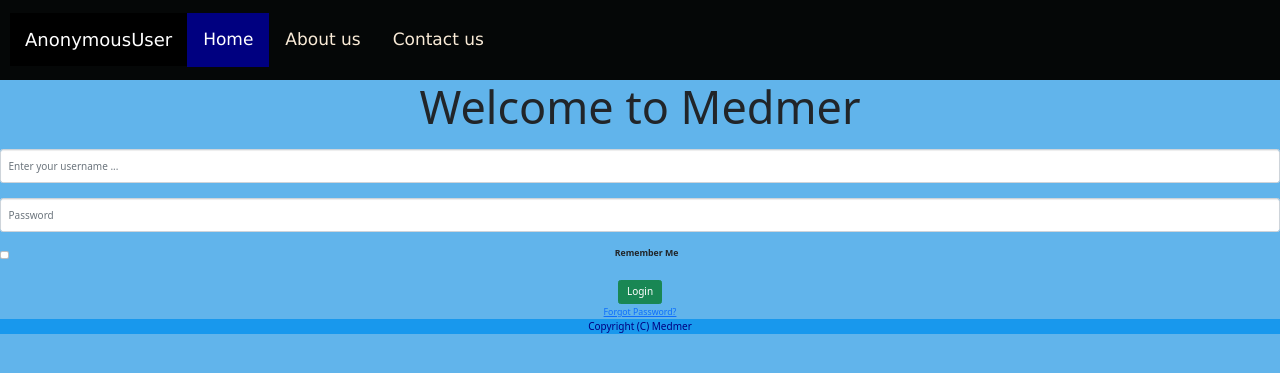
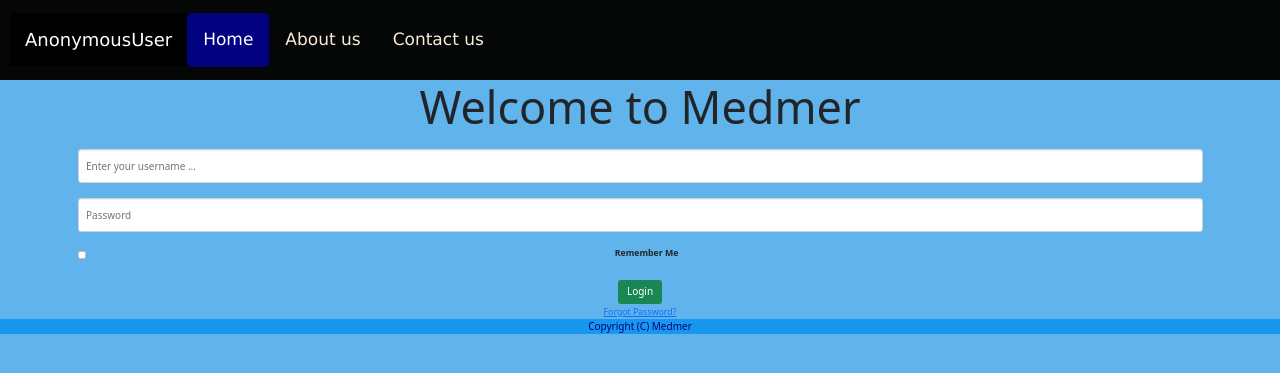
Before and after one commit to Emmastro/medmer, a Django app: page /accounts/login/ in a window 1280 px wide. Shown: the top 373 px of the page. Run offline with Django 3.2, Linux system fonts and the light colour scheme; some libraries are stand-ins or nearby versions.

Commit message:
include container in the log in form

```diff
--- a/home/templates/components/css.html
+++ b/home/templates/components/css.html
@@ -40,11 +40,13 @@
         background-color: lightblue;
         color:navy;
         transition: 0.5s;
+        border-radius: 5px;
     }
 /* Add a color to the active/current link */
     .topnav a.active {
         background-color:navy;
         color: white;
+        border-radius: 5px;
     }
     footer {
         text-align: center;
@@ -248,7 +250,7 @@
         box-shadow: -2px 3px 8px #008bbd;
         border-radius: 5px;
     }
-    .sidebar .closebtn {
+    .sidebar.closebtn {
         position:absolute;
         top: 0;
         right:25px;
@@ -269,6 +271,7 @@
         transition:0.3s;
         height:53px;
         padding: 13px 15px;
+        border-radius: 5px;
     }
     /* On smaller screens, where height is less than 450px, change the style of the sidenav (less padding and a smaller font size) */
     @media screen and (max-height: 450px) {
--- a/home/templates/registration/login.html
+++ b/home/templates/registration/login.html
@@ -27,6 +27,7 @@
     </p>
     {% endif %}
 </div>
+<div class="container">
     <form class="user" method="POST" action={%url 'login'%}>
         {% csrf_token %}
         {{ form.username.errors }}
@@ -44,5 +45,6 @@
         <button class="btn btn-success" type="submit">Login</button>
 
     </form>
+    </div>
 <div class="text-center"><a class="small" href={% url 'password_reset' %}>Forgot Password?</a></div>
 {% endblock content %}
```
Lines whose indentation alone changed are shown as unchanged.
